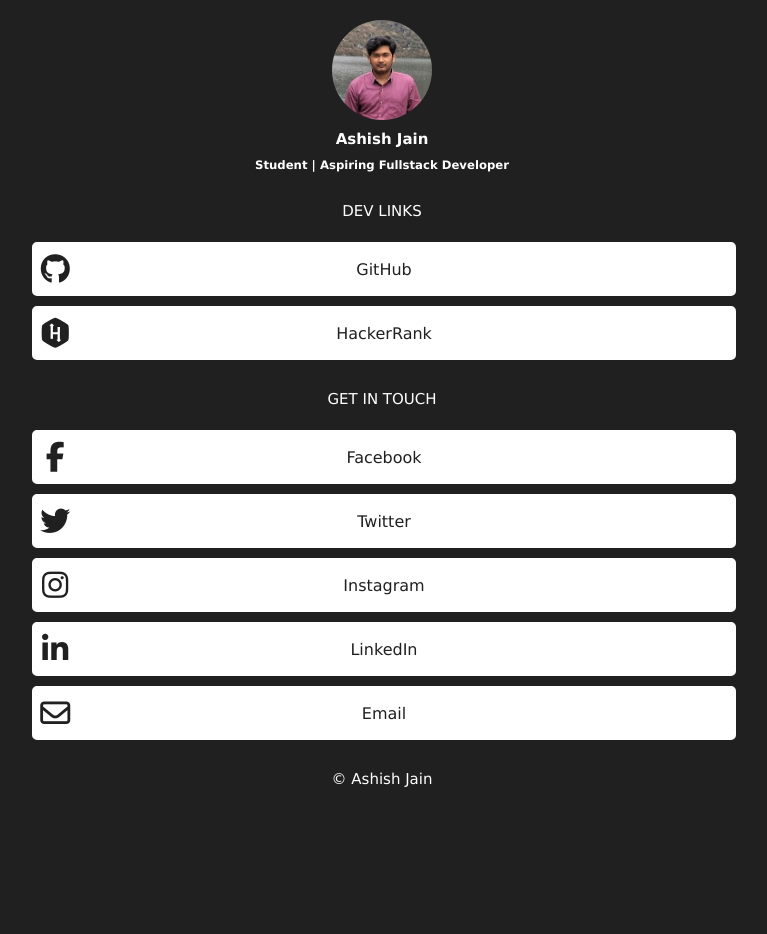
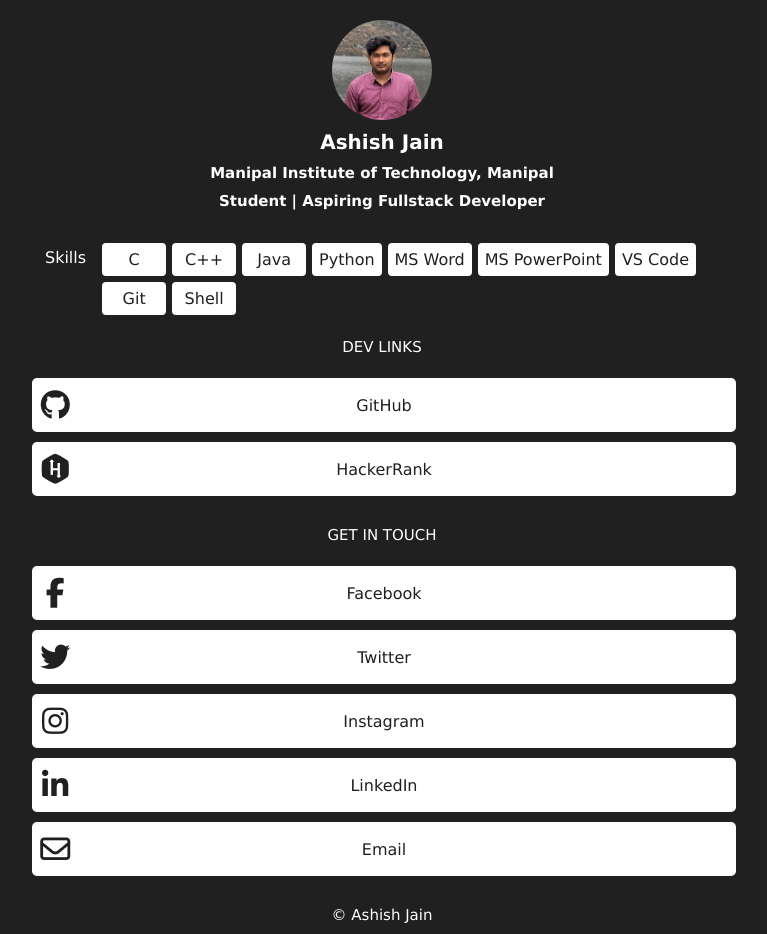
Before and after one commit to ashiishjn/links, a plain HTML site: page index.html in a window 1280 px wide. Shown: the whole page, without its empty margins (258-1025 px from the left). Before the commit the page ends 800 px from the top, so only its background shows below. Drawn offline with Linux system fonts and the light colour scheme.

Commit message:
Added skills and finetuned

```diff
--- a/index.html
+++ b/index.html
@@ -4,6 +4,14 @@
     <meta charset="UTF-8">
     <meta http-equiv="X-UA-Compatible" content="IE=edge">
     <meta name="viewport" content="width=device-width, initial-scale=1.0">
+    <meta name="title" content="Ashish Jain">
+    <meta name="name" content="Ashish Jain">
+    <meta name="description" content="All the links and skills">
+    <meta name="image" content="./assets/ashish.jpg">
+    <link rel="apple-touch-icon" sizes="180x180" href="./assets/apple-touch-icon.png">
+    <link rel="icon" type="image/png" sizes="32x32" href="./assets/favicon-32x32.png">
+    <link rel="icon" type="image/png" sizes="16x16" href="./assets/favicon-16x16.png">
+    <link rel="manifest" href="./assets/site.webmanifest">
 
     <script src="https://kit.fontawesome.com/e9ee0e0e4c.js" crossorigin="anonymous"></script>
     <link rel="stylesheet" href="./style.css">
@@ -13,10 +21,43 @@
 <body>
     <div class="top">
         <img src="./assets/ashish.jpg" alt="Ashish Jain">
-        <h2 class="name">Ashish Jain</h2>
-        <h3 class="heading">Student | Aspiring Fullstack Developer</h3>
+        <h1 class="name">Ashish Jain</h1>
+        <h2 class="heading">Manipal Institute of Technology, Manipal</h2>
+        <h2 class="heading">Student | Aspiring Fullstack Developer</h2>
     </div>
-    <section>
+    <div class="skills">
+        <div class="skills-text">Skills</div>
+        <ul>
+            <li>
+                C
+            </li>
+            <li>
+                C++
+            </li>
+            <li>
+                Java
+            </li>
+            <li>
+                Python
+            </li>
+            <li>
+                MS Word
+            </li>
+            <li>
+                MS PowerPoint
+            </li>
+            <li>
+                VS Code
+            </li>
+            <li>
+                Git
+            </li>
+            <li>
+                Shell
+            </li>
+        </ul>
+    </div>
+    <div class="section">
         <div class="linkCardHeading">DEV LINKS</div>
         <a href="https://github.com/ashiishjn" target="_blank">
             <div class="linkCard">
@@ -32,9 +73,8 @@
                 <i class="fas fa-angle-right"></i>
             </div>
         </a>
-    </section>
-
-    <section>
+    </div>
+    <div class="section">
         <div class="linkCardHeading">GET IN TOUCH</div>
         <a href="https://www.facebook.com/ashiishjn" target="_blank">
             <div class="linkCard">
@@ -71,9 +111,9 @@
                 <i class="fas fa-angle-right"></i>
             </div>
         </a>
-    </section>
+    </div>
     <footer>
-        <p>© <a href="www.linkedin.com/in/aashishjn" target="_blank">Ashish Jain</a></p>
+        <p>© <a rel="noreferrer noopener" href="https://linkedin.com/in/aashishjn" target="_blank">Ashish Jain</a></p>
     </footer>
 </body>
 </html>
--- a/style.css
+++ b/style.css
@@ -15,6 +15,20 @@ html {
 a {
     text-decoration: none;
     color: white;
+}
+
+::-webkit-scrollbar {
+    background: rgb(39, 39, 39);
+    width: 10px;
+}
+
+::-webkit-scrollbar-thumb {
+    background: rgb(61, 61, 61);
+    border-radius: 5px;
+}
+
+::-webkit-scrollbar-thumb:hover {
+    background: rgb(99, 99, 99);
 }
 
 body {
@@ -48,7 +62,51 @@ body {
     margin-bottom: 10px;
 }
 
-section {
+.skills {
+    width: 700px;
+    display: flex;
+    flex-direction: row;
+    margin-bottom: 20px;
+    font-weight: 500!important;
+}
+
+.skills-text {
+    height: max-content;
+    align-self: flex-start;
+    font-size: 16px;
+    justify-content: center;
+    margin: 5px 10px;
+    padding: 3px;
+}
+
+.skills ul{
+    list-style-type: none;
+    display: flex;
+    flex-direction: row;
+    flex-wrap: wrap;
+
+}
+
+.skills li {
+    margin: 3px;
+    padding: 5px;
+    font-size: 16px;
+    min-width: 50px;
+    text-align: center;
+    border: 2px solid white;
+    border-radius: 4px;
+    background-color: white;
+    color: var(--black);
+    transition: all 0.25s ease-in-out;
+}
+
+.skills li:hover {
+    color: white;
+    background-color: transparent;
+    cursor: alias;
+}
+
+.section {
     width: 700px;
     display: flex;
     flex-direction: column;
@@ -58,7 +116,7 @@ section {
     font-weight: 500;
 }
 
-section a {
+.section a {
     margin-bottom: 10px;
     width: 100%;
 }
@@ -117,7 +175,15 @@ footer p{
 }
 
 @media only screen and (max-width: 750px) {
-    section {
+    .section, .skills {
       width: 90%;
     }
+
+    .skills {
+        flex-direction: column;
+    }
+
+    .skills-text {
+        align-self: center;
+    }
   }
```
Also changed, not shown: assets/android-chrome-192x192.png (added), assets/android-chrome-512x512.png (added), assets/apple-touch-icon.png (added), assets/favicon-16x16.png (added), assets/favicon-32x32.png (added), assets/favicon.ico (added), assets/site.webmanifest (added).
